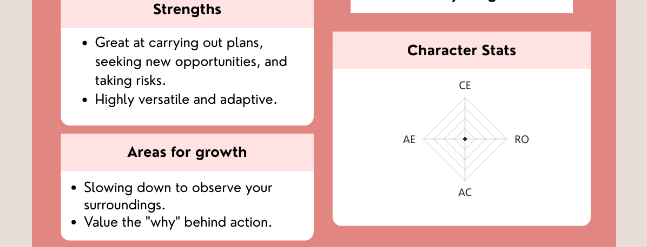
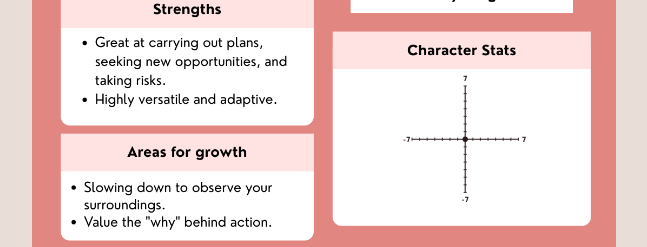
Before and after one commit to Khongchai/choose-your-class, a Next.js app: page /results/reveal in a window 1280 px wide. Shown: the part 343-590 px from the top of the page, without its empty margins (316-963 px from the left). Built offline with nearby package versions, Linux system fonts and the light colour scheme.

Commit message:
new graph

```diff
--- a/src/app/results/reveal/page.tsx
+++ b/src/app/results/reveal/page.tsx
@@ -3,14 +3,7 @@
 
 import { useGame } from "@/context/GameContext";
 import { toPng } from "html-to-image";
-import { useCallback, useEffect, useMemo, useRef, useState } from "react";
-import {
-  PolarAngleAxis,
-  PolarGrid,
-  Radar,
-  RadarChart,
-  ResponsiveContainer,
-} from "recharts";
+import { useCallback, useMemo, useRef } from "react";
 
 const INTRINSIC_WIDTH = 1080;
 const INTRINSIC_HEIGHT = 1440;
@@ -53,27 +46,153 @@ function computeStats(answers: { questionId: number; choice: string }[]) {
   const ac = answers.filter((a) => a.choice === "AC").length;
   const ae = answers.filter((a) => a.choice === "AE").length;
   const ro = answers.filter((a) => a.choice === "RO").length;
+  return { ce, ac, ae, ro };
+}
 
-  return [
-    { label: "CE", value: ce },
-    { label: "RO", value: ro },
-    { label: "AC", value: ac },
-    { label: "AE", value: ae },
-  ];
+function XYChart({
+  ce,
+  ac,
+  ae,
+  ro,
+}: {
+  ce: number;
+  ac: number;
+  ae: number;
+  ro: number;
+}) {
+  const RANGE = 7;
+  const AXIS_LEN = 100;
+  const unit = AXIS_LEN / RANGE;
+  const TICK = 3;
+
+  // Dot: x = AE - RO, y = CE - AC (SVG y is inverted)
+  const dotX = (ae - ro) * unit;
+  const dotY = -(ce - ac) * unit;
+
+  // Radar-style polygon vertices: CE=up, AE=right, AC=down, RO=left
+  const poly = [
+    `0,${-ce * unit}`,
+    `${ae * unit},0`,
+    `0,${ac * unit}`,
+    `${-ro * unit},0`,
+  ].join(" ");
+
+  const ticks: React.ReactNode[] = [];
+  for (let i = -RANGE; i <= RANGE; i++) {
+    if (i === 0) continue;
+    const p = i * unit;
+    ticks.push(
+      <line
+        key={`xt${i}`}
+        x1={p}
+        y1={-TICK}
+        x2={p}
+        y2={TICK}
+        stroke="#29191A"
+        strokeWidth={1.5}
+      />,
+      <line
+        key={`yt${i}`}
+        x1={-TICK}
+        y1={p}
+        x2={TICK}
+        y2={p}
+        stroke="#29191A"
+        strokeWidth={1.5}
+      />,
+    );
+  }
+
+  return (
+    <svg
+      viewBox="-130 -130 260 260"
+      preserveAspectRatio="xMidYMid meet"
+      width="100%"
+      height="100%"
+    >
+      {/* Radar polygon fill at 30% opacity */}
+      <polygon points={poly} fill="#29191A" fillOpacity={0.3} />
+
+      {/* Axes */}
+      <line
+        x1={-AXIS_LEN}
+        y1={0}
+        x2={AXIS_LEN}
+        y2={0}
+        stroke="#29191A"
+        strokeWidth={2}
+      />
+      <line
+        x1={0}
+        y1={-AXIS_LEN}
+        x2={0}
+        y2={AXIS_LEN}
+        stroke="#29191A"
+        strokeWidth={2}
+      />
+
+      {/* Tick marks */}
+      {ticks}
+
+      {/* Axis end labels */}
+      <text
+        x={-AXIS_LEN - 10}
+        y={5}
+        textAnchor="middle"
+        fontSize={14}
+        fontWeight={700}
+        fill="#29191A"
+      >
+        -7
+      </text>
+      <text
+        x={AXIS_LEN + 10}
+        y={5}
+        textAnchor="middle"
+        fontSize={14}
+        fontWeight={700}
+        fill="#29191A"
+      >
+        7
+      </text>
+      <text
+        x={0}
+        y={-AXIS_LEN - 10}
+        textAnchor="middle"
+        fontSize={14}
+        fontWeight={700}
+        fill="#29191A"
+      >
+        7
+      </text>
+      <text
+        x={0}
+        y={AXIS_LEN + 18}
+        textAnchor="middle"
+        fontSize={14}
+        fontWeight={700}
+        fill="#29191A"
+      >
+        -7
+      </text>
+
+      {/* Data dot */}
+      <circle cx={dotX} cy={dotY} r={5} fill="#29191A" />
+    </svg>
+  );
 }
 
 export default function RevealPage() {
   const { state } = useGame();
   const imgRef = useRef<HTMLImageElement>(null);
   const wrapperRef = useRef<HTMLDivElement>(null);
-  const [scale, setScale] = useState(1);
 
   const characterClass = useMemo(
     () => computeCharacterClass(state.selfAssessmentAnswers),
     [state.selfAssessmentAnswers],
   );
 
-  const chartData = useMemo(
+  const stats = useMemo(
     () => computeStats(state.selfAssessmentAnswers),
     [state.selfAssessmentAnswers],
   );
@@ -81,27 +200,6 @@ export default function RevealPage() {
   const resultImages =
     state.language === "th" ? resultImagesTh : resultImagesEng;
   const imageSrc = resultImages[characterClass];
-
-  // Track rendered image width to compute scale factor
-  useEffect(() => {
-    const img = imgRef.current;
-    if (!img) return;
-
-    const updateScale = () => {
-      setScale(img.clientWidth / INTRINSIC_WIDTH);
-    };
-
-    if (img.complete) updateScale();
-    img.addEventListener("load", updateScale);
-
-    const ro = new ResizeObserver(updateScale);
-    ro.observe(img);
-
-    return () => {
-      img.removeEventListener("load", updateScale);
-      ro.disconnect();
-    };
-  }, []);
 
   const handleSave = useCallback(async () => {
     if (!wrapperRef.current) return;
@@ -129,7 +227,7 @@ export default function RevealPage() {
           className="w-full h-auto"
         />
 
-        {/* Radar chart overlay — positioned over "Character Stats" box */}
+        {/* X-Y chart overlay — positioned over "Character Stats" box */}
         <div
           className="absolute"
           style={{
@@ -139,26 +237,7 @@ export default function RevealPage() {
             height: "17.78%",
           }}
         >
-          <ResponsiveContainer width="100%" height="100%">
-            <RadarChart cx="50%" cy="50%" outerRadius="65%" data={chartData}>
-              <PolarGrid stroke="#29191A" strokeOpacity={0.15} />
-              <PolarAngleAxis
-                dataKey="label"
-                tick={{ fontSize: 20 * scale, fill: "#29191A" }}
-              />
-              <Radar
-                dataKey="value"
-                stroke="#29191A"
-                fill="#29191A"
-                fillOpacity={0.25}
-                dot={{
-                  r: 2 * scale,
-                  fillOpacity: 1,
-                  fill: "#29191A",
-                }}
-              />
-            </RadarChart>
-          </ResponsiveContainer>
+          <XYChart ce={stats.ce} ac={stats.ac} ae={stats.ae} ro={stats.ro} />
         </div>
       </div>
 
```
